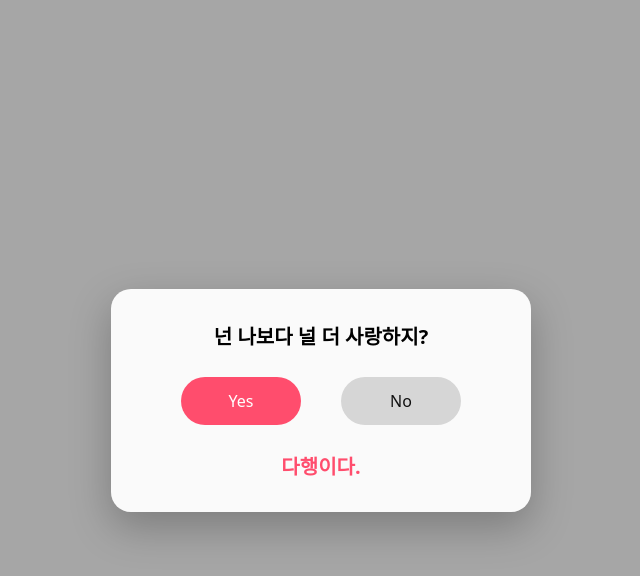
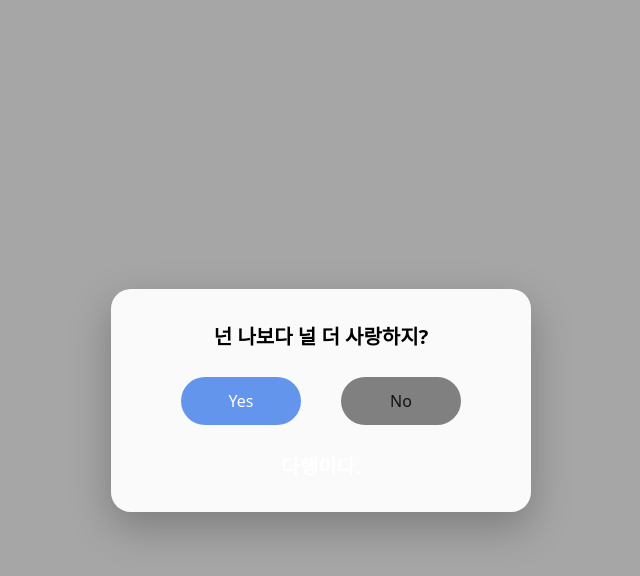
Before and after one commit to a01050194125-maker/whiteday_event---, a plain HTML site: page index.html in a window 1280 px wide. Both pictures are taken after a click on the button "Yes". Shown: the whole page, without its empty margins (319-959 px from the left). Drawn offline with Linux system fonts and the light colour scheme.

Commit message:
Update index.html

```diff
--- a/index.html
+++ b/index.html
@@ -73,14 +73,14 @@ h1{
 
 .btn:active{ transform:scale(.98); }
 
-.yes{ left:0; background:#ff4d6d; color:#fff; }
-.no { left:160px; background:#d6d6d6; color:#111; }
+.yes{ left:0; background:#6495ed; color:#fff; }
+.no { left:160px; background:#808080; color:#111; }
 
 .result{
   margin-top:18px;
   font-size:20px;
   font-weight:700;
-  color:#ff4d6d;
+  color:#fff;
   display:none;
 }
 
```
